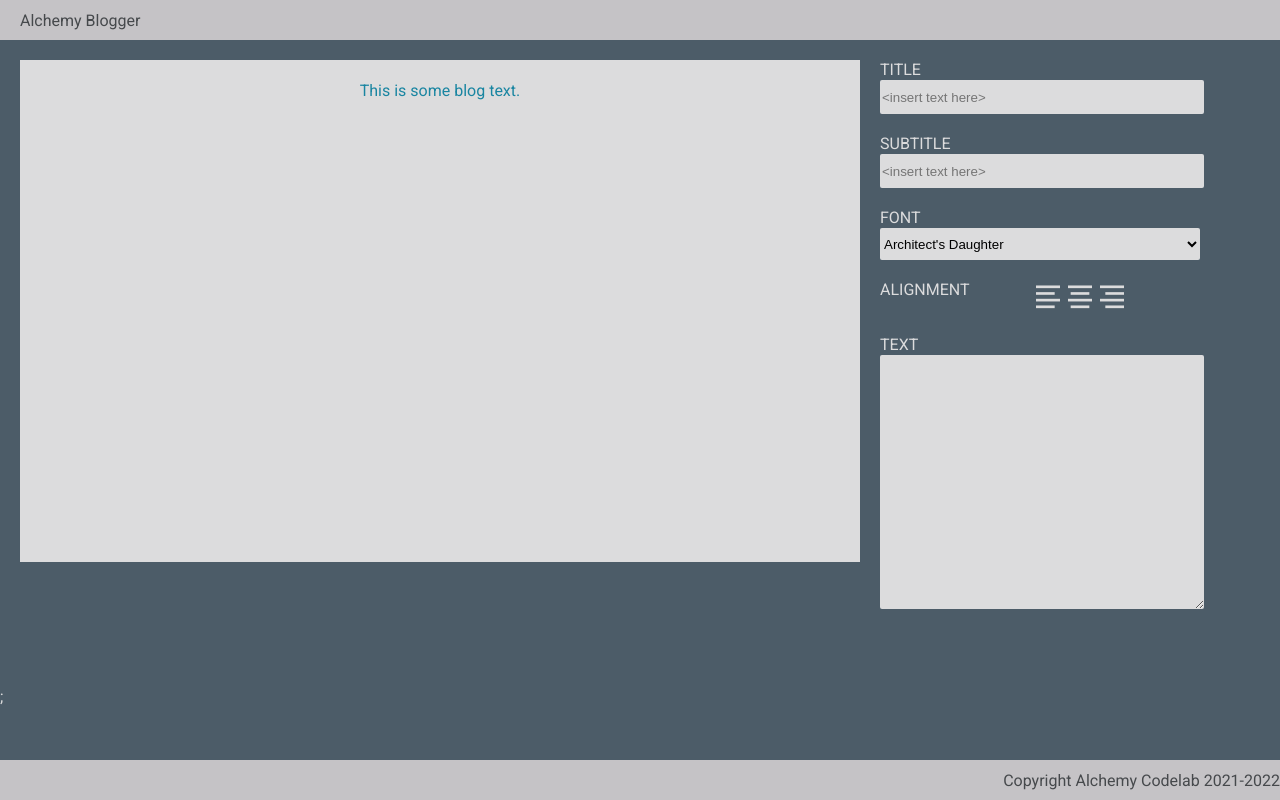
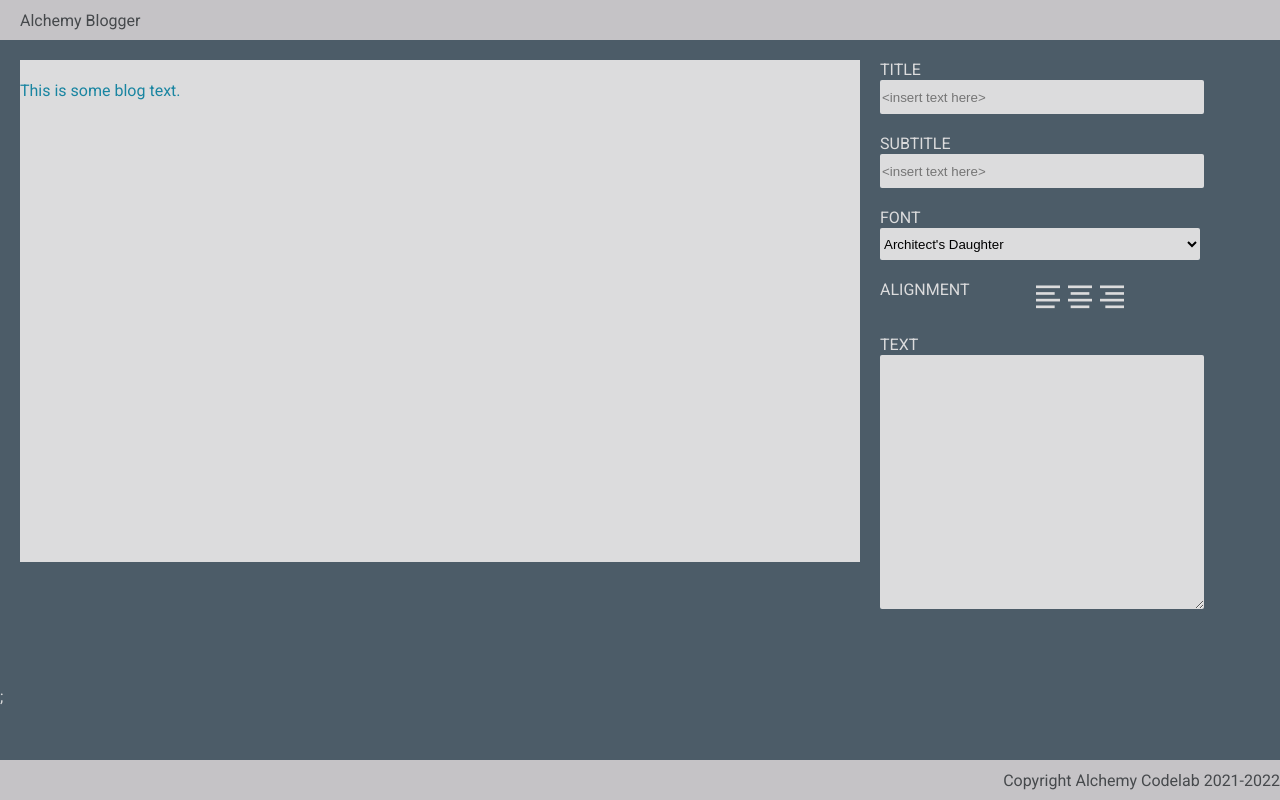
Before and after one commit to tylerww91/react-blog-builder, a React (Create React App) app: page / in a window 1280 px wide. Built offline with nearby package versions, Linux system fonts and the light colour scheme; a web font is replaced by a local one.

Commit message:
adds align state variable and ties it to editor and preview components

```diff
--- a/src/components/Editor/Editor.js
+++ b/src/components/Editor/Editor.js
@@ -2,12 +2,22 @@ import React from 'react';
 
 import './Editor.css';
 
-export default function Editor({ title, subtitle, font, setTitle, setSubtitle, setFont }) {
+export default function Editor({
+  title,
+  subtitle,
+  font,
+  align,
+  setTitle,
+  setSubtitle,
+  setFont,
+  setAlign,
+}) {
   const handleChange = (event) => {
     console.log('event.target.value', event.target.value);
     event.target.name === 'title' && setTitle(event.target.value);
     event.target.name === 'subtitle' && setSubtitle(event.target.value);
     event.target.name === 'font' && setFont(event.target.value);
+    event.target.name === 'align' && setAlign(event.target.value);
   };
 
   // const handleSubChange = (event) => {
@@ -54,15 +64,15 @@ export default function Editor({ title, subtitle, font, setTitle, setSubtitle, s
         <label>Alignment</label>
         <div className="radio-group">
           <label>
-            <input name="align" type="radio" value="left" />
+            <input name="align" type="radio" value="left" onChange={handleChange} />
             <i className="ri-align-left"></i>
           </label>
           <label>
-            <input name="align" type="radio" value="center" />
+            <input name="align" type="radio" value="center" onChange={handleChange} />
             <i className="ri-align-center"></i>
           </label>
           <label>
-            <input name="align" type="radio" value="right" />
+            <input name="align" type="radio" value="right" onChange={handleChange} />
             <i className="ri-align-right"></i>
           </label>
         </div>
--- a/src/components/Home/Home.js
+++ b/src/components/Home/Home.js
@@ -10,18 +10,21 @@ export default function Home() {
   const [title, setTitle] = useState('');
   const [subtitle, setSubtitle] = useState('');
   const [font, setFont] = useState('');
+  const [align, setAlign] = useState('');
 
   return (
     <main>
       {/* pass the state variables as props to the presentational components */}
-      <Preview title={title} subtitle={subtitle} font={font} />
+      <Preview title={title} subtitle={subtitle} font={font} align={align} />
       <Editor
         title={title}
         subtitle={subtitle}
         font={font}
+        align={align}
         setSubtitle={setSubtitle}
         setTitle={setTitle}
         setFont={setFont}
+        setAlign={setAlign}
       />
     </main>
   );
--- a/src/components/Preview/Preview.js
+++ b/src/components/Preview/Preview.js
@@ -2,7 +2,7 @@ import React from 'react';
 
 import './Preview.css';
 
-export default function Preview({ title, subtitle, font }) {
+export default function Preview({ title, subtitle, font, align }) {
   // implement a Preview screen here
   //  Note - the HTML should have the following structure
   //  the main div should have a class of preview and the font-name prop
@@ -10,7 +10,7 @@ export default function Preview({ title, subtitle, font }) {
 
   return (
     <>
-      <div className={`preview ${font}`} style={{ textAlign: `center` }}>
+      <div className={`preview ${font}`} style={{ textAlign: `${align}` }}>
         <h1 key="title">{title}</h1>
         <h3 key="subtitle">{subtitle}</h3>
         <p>This is some blog text.</p>
```
